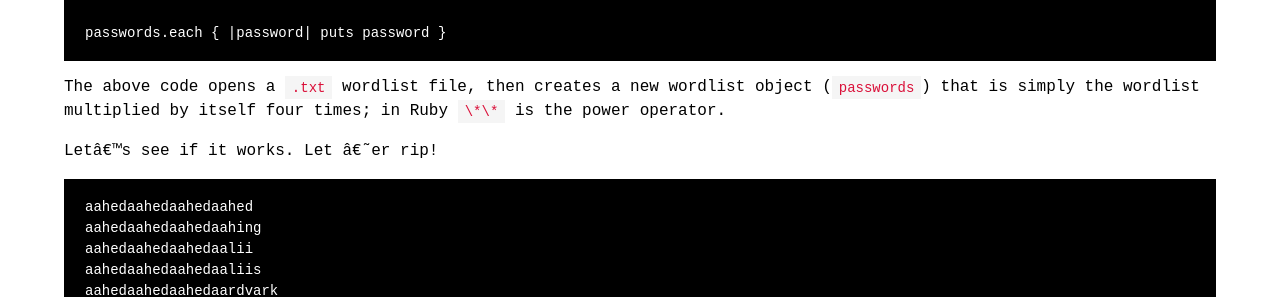
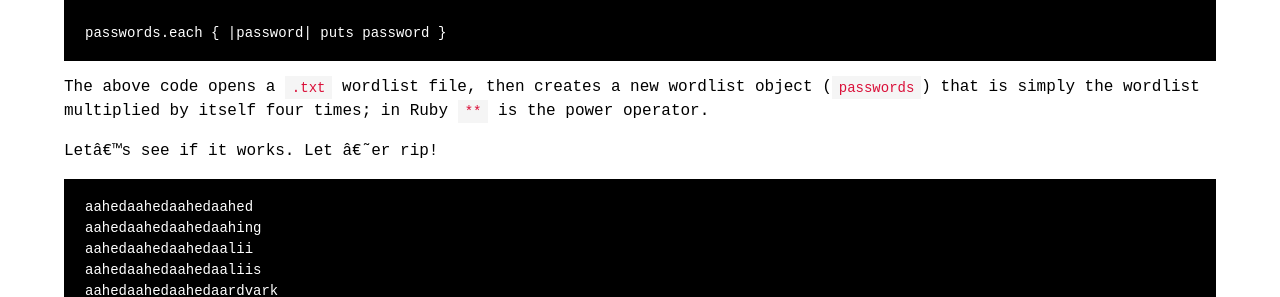
Before and after one commit to postmodern/postmodern.github.io, a Jekyll site: the page built from blog/_posts/2022-01-23-enumerating-xkcd-style-passwords-with-ruby.md, in a window 1280 px wide and 900 px high, scrolled down 2233 px. Shown: the part 157-454 px from the top of the window. Built offline with Jekyll 4.4.1, drawn with Linux system fonts in a browser that asks for light colours.

Commit message:
Remove unnecessary backslashes.

```diff
--- a/blog/_posts/2022-01-23-enumerating-xkcd-style-passwords-with-ruby.md
+++ b/blog/_posts/2022-01-23-enumerating-xkcd-style-passwords-with-ruby.md
@@ -114,7 +114,7 @@ passwords.each { |password| puts password }
 
 The above code opens a `.txt` wordlist file, then creates a new wordlist object
 (`passwords`) that is simply the wordlist multiplied by itself four times;
-in Ruby `\*\*` is the power operator.
+in Ruby `**` is the power operator.
 
 Let's see if it works. Let 'er rip!
 
```
